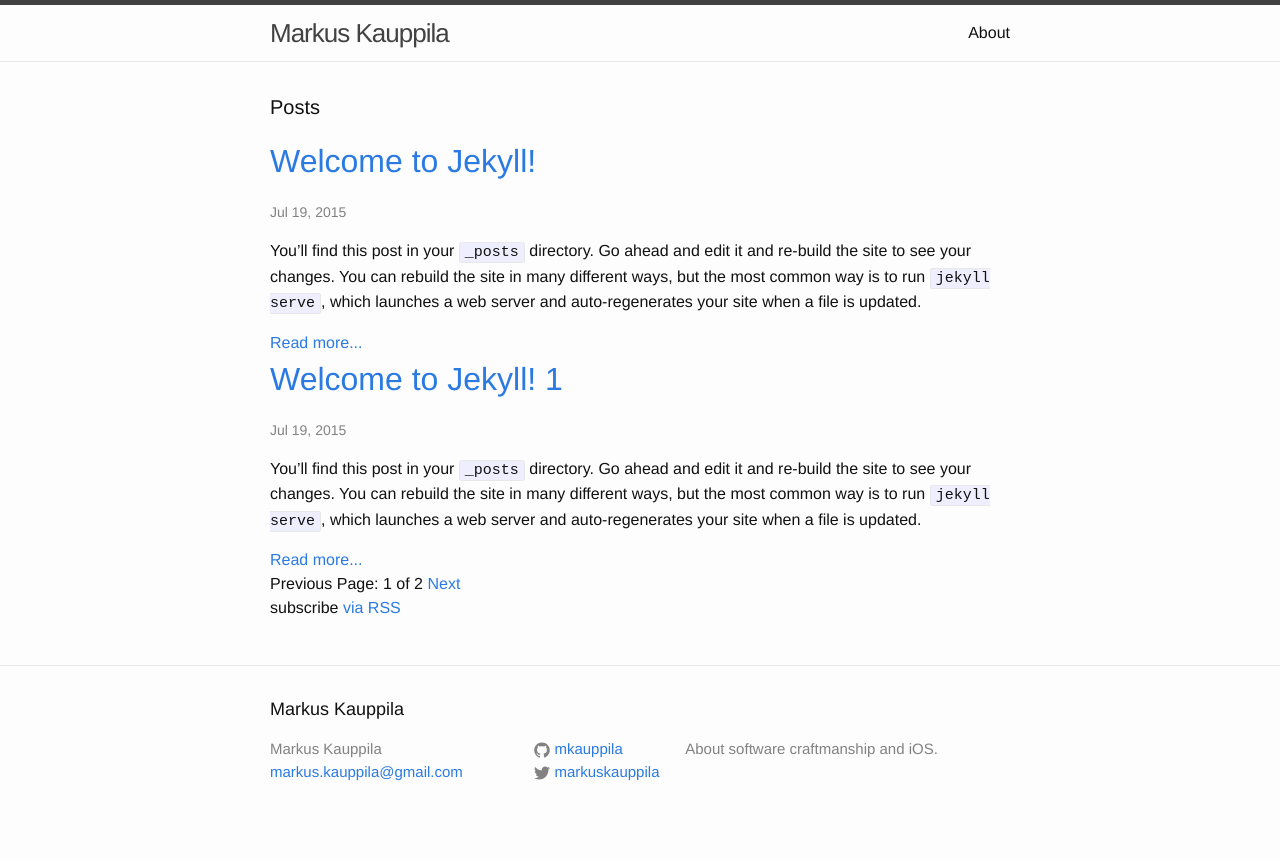
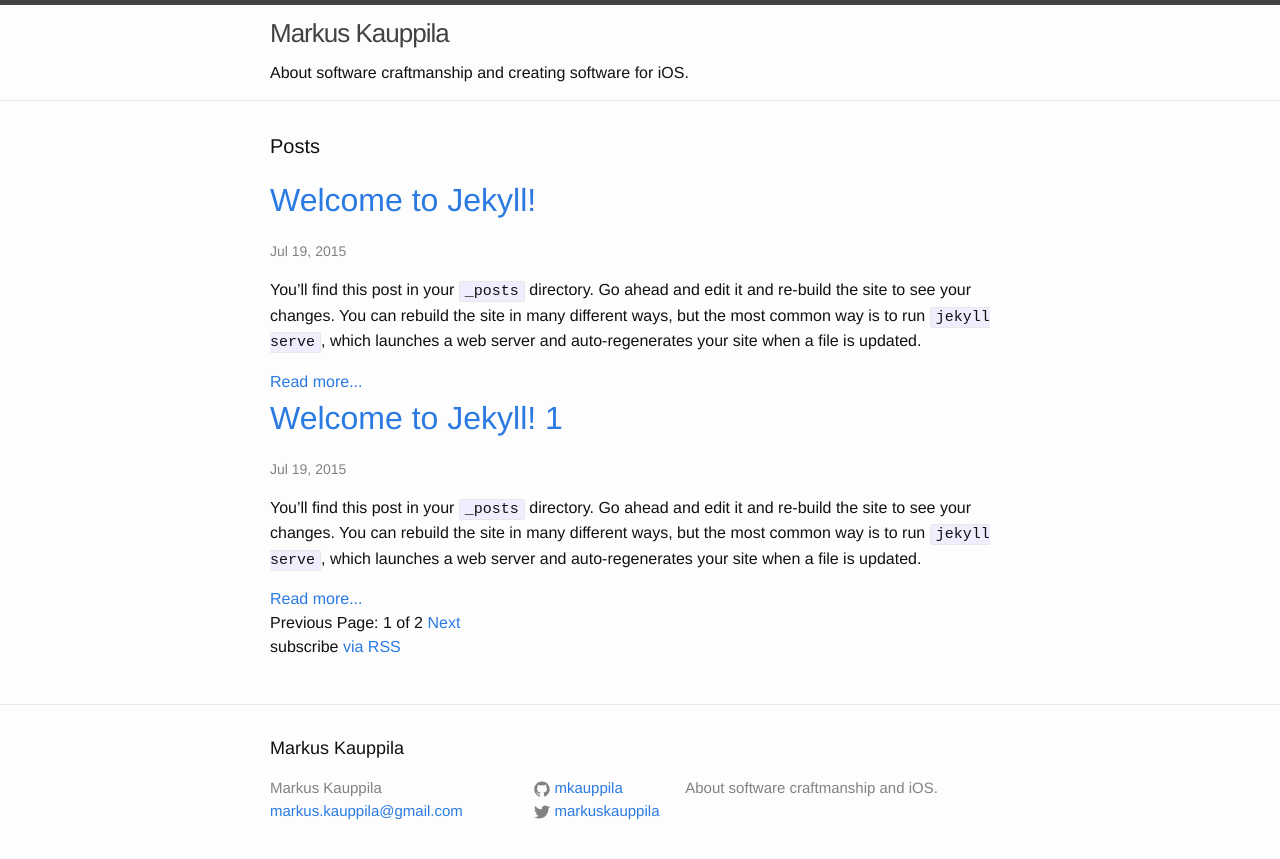
Before and after one commit to mkauppila/mkauppila.github.io, a Jekyll site: the page built from index.html, in a window 1280 px wide. Shown: the top 859 px of the page. Built offline with Jekyll 4.4.1, drawn with Linux system fonts in a browser that asks for light colours; the list of posts is cut into pages by our own code.

Commit message:
Add site description paragraph to header

```diff
--- a/_includes/header.html
+++ b/_includes/header.html
@@ -2,8 +2,13 @@
 
   <div class="wrapper">
 
+  <div class="vertical-wrapper">
     <a class="site-title" href="{{ site.baseurl }}/">{{ site.title }}</a>
 
+    <p>About software craftmanship and creating software for iOS.</p>
+  </div>
+
+  <!-- Disable support for showing links for pages here
     <nav class="site-nav">
       <a href="#" class="menu-icon">
         <svg viewBox="0 0 18 15">
@@ -21,7 +26,6 @@
         {% endfor %}
       </div>
     </nav>
-
   </div>
-
+  -->
 </header>
--- a/_sass/_base.scss
+++ b/_sass/_base.scss
@@ -170,6 +170,9 @@ pre {
     }
 }
 
+.vertical-wrapper {
+}
+
 
 
 /**
--- a/_sass/_layout.scss
+++ b/_sass/_layout.scss
@@ -15,7 +15,6 @@
     line-height: 56px;
     letter-spacing: -1px;
     margin-bottom: 0;
-    float: left;
 
     &,
     &:visited {
```
